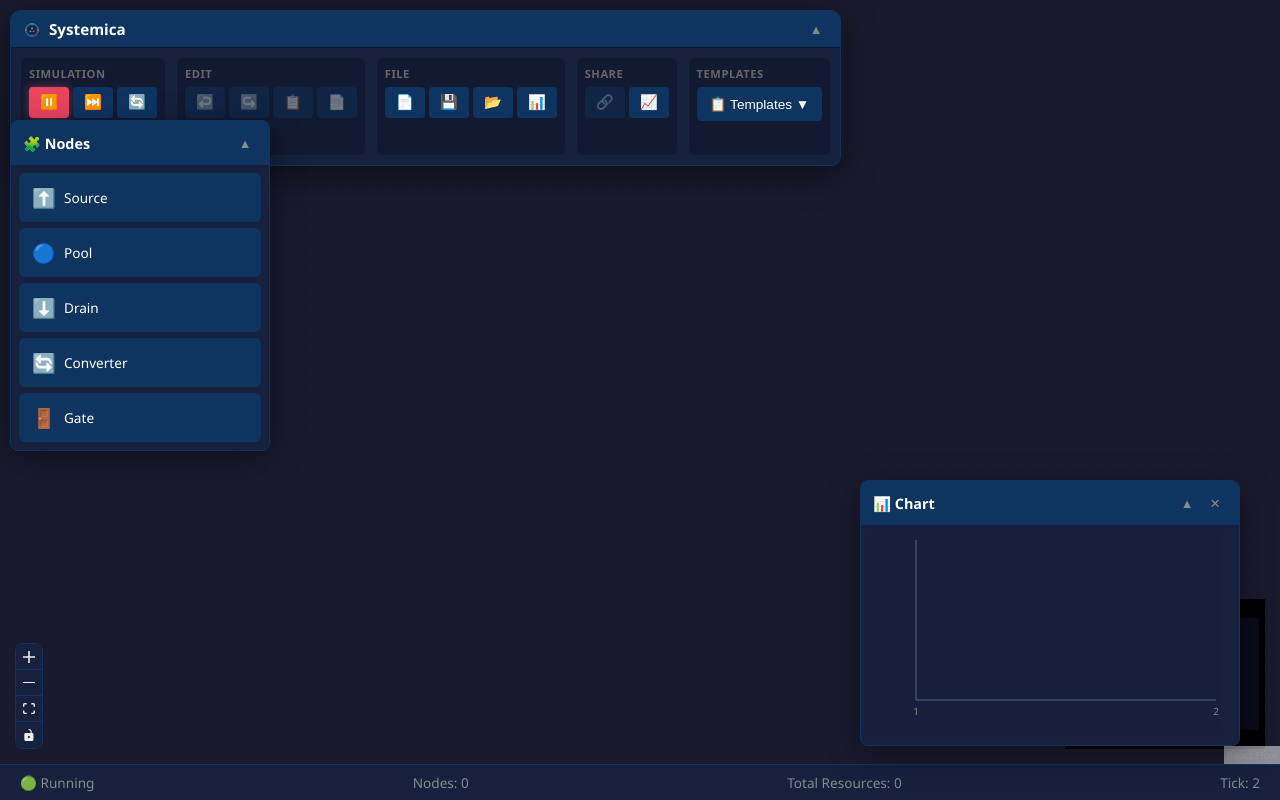
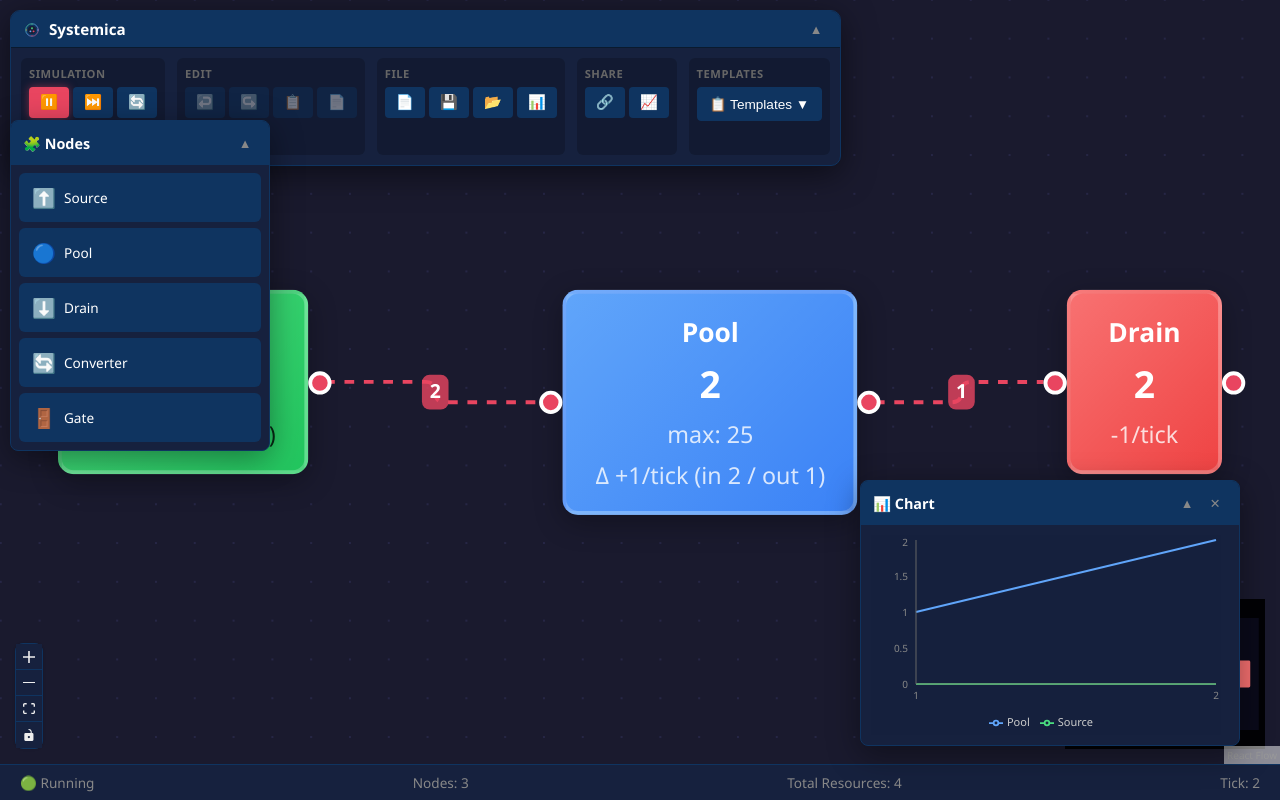
Before and after one commit to giocasu/systemica, a React (Vite) app: page / in a window 1280 px wide. Both pictures are taken after a click on the button "▶️". Built offline with nearby package versions, Linux system fonts and the light colour scheme.

Commit message:
aggiornati docs e bugfix

```diff
--- a/src/App.tsx
+++ b/src/App.tsx
@@ -49,6 +49,7 @@ function Flow() {
     copySelected,
     paste,
     loadState,
+    loadTemplate,
   } = useSimulatorStore();
 
   const reactFlowWrapper = useRef<HTMLDivElement>(null);
@@ -75,11 +76,13 @@ function Flow() {
       const savedState = loadFromLocalStorage();
       if (savedState && savedState.nodes.length > 0) {
         loadState(savedState.nodes, savedState.edges);
+      } else {
+        loadTemplate('starter');
       }
     };
 
     loadInitialState();
-  }, [loadState]);
+  }, [loadState, loadTemplate]);
 
   // Auto-save to localStorage whenever nodes or edges change
   useEffect(() => {
--- a/src/nodes/index.tsx
+++ b/src/nodes/index.tsx
@@ -29,6 +29,7 @@ export const SourceNode = memo(({ data, selected }: CustomNodeProps) => {
   const totalProduced = data.totalProduced ?? 0;
   const isExhausted = maxProd !== -1 && totalProduced >= maxProd;
   const lastProduced = typeof data.lastProduced === 'number' ? data.lastProduced : 0;
+  const lastSent = typeof data.lastSent === 'number' ? data.lastSent : 0;
   const activeClass = lastProduced > 0 ? 'source-active' : '';
   const modePrefix =
     mode === 'script'
@@ -46,7 +47,9 @@ export const SourceNode = memo(({ data, selected }: CustomNodeProps) => {
         <div className="node-rate">{formatResources(totalProduced)}/{maxProd}</div>
       )}
       {!isExhausted && lastProduced > 0 ? (
-        <div className="node-rate">{modePrefix} +{formatResources(lastProduced)}/tick</div>
+        <div className="node-rate">
+          {modePrefix} +{formatResources(lastProduced)}/tick{lastSent > 0 ? ` (out ${formatResources(lastSent)})` : ''}
+        </div>
       ) : !isExhausted && mode === 'script' ? (
         <div className="node-rate">📜 script</div>
       ) : !isExhausted && mode === 'formula' && data.formula ? (
@@ -62,6 +65,8 @@ export const SourceNode = memo(({ data, selected }: CustomNodeProps) => {
 // Pool Node - stores resources
 export const PoolNode = memo(({ data, selected }: CustomNodeProps) => {
   const lastReceived = typeof data.lastReceived === 'number' ? data.lastReceived : 0;
+  const lastSent = typeof data.lastSent === 'number' ? data.lastSent : 0;
+  const delta = lastReceived - lastSent;
   const activeClass = lastReceived > 0 ? 'pool-active' : '';
   return (
     <div className={`custom-node node-pool ${activeClass} ${selected ? 'selected' : ''}`}>
@@ -69,7 +74,11 @@ export const PoolNode = memo(({ data, selected }: CustomNodeProps) => {
       <div className="node-label">{data.label}</div>
       <div className="node-value">{formatResources(data.resources)}</div>
       {data.capacity > 0 && <div className="node-rate">max: {formatResources(data.capacity)}</div>}
-      {lastReceived > 0 && <div className="node-rate">+{formatResources(lastReceived)}/tick</div>}
+      {(lastReceived > 0 || lastSent > 0) && (
+        <div className="node-rate">
+          Δ {delta >= 0 ? '+' : ''}{formatResources(delta)}/tick (in {formatResources(lastReceived)} / out {formatResources(lastSent)})
+        </div>
+      )}
       <Handle type="source" position={Position.Right} />
     </div>
   );
--- a/src/store/simulatorStore.ts
+++ b/src/store/simulatorStore.ts
@@ -208,6 +208,7 @@ export const useSimulatorStore = create<SimulatorState>((set, get) => ({
         lastProduced: defaults.lastProduced ?? 0,
         lastReceived: defaults.lastReceived ?? 0,
         lastConverted: defaults.lastConverted ?? 0,
+        lastSent: defaults.lastSent ?? 0,
       },
     };
 
@@ -287,6 +288,7 @@ export const useSimulatorStore = create<SimulatorState>((set, get) => ({
     // Create a map for quick lookup
     const nodeMap = new Map(nodes.map((n) => [n.id, { ...n, data: { ...n.data } }]));
     for (const node of nodeMap.values()) {
+      node.data.lastSent = 0;
       if (node.data.nodeType === 'source') {
         node.data.lastProduced = 0;
       }
@@ -453,6 +455,7 @@ export const useSimulatorStore = create<SimulatorState>((set, get) => ({
               } else {
                 source.data.resources -= actualFlow;
               }
+              source.data.lastSent = (source.data.lastSent ?? 0) + actualFlow;
 
               // Add to target
               if (target.data.nodeType === 'drain') {
@@ -488,6 +491,7 @@ export const useSimulatorStore = create<SimulatorState>((set, get) => ({
                 } else {
                   source.data.resources -= 1;
                 }
+                source.data.lastSent = (source.data.lastSent ?? 0) + 1;
 
                 // Add to target
                 if (target.data.nodeType === 'drain') {
@@ -661,6 +665,7 @@ export const useSimulatorStore = create<SimulatorState>((set, get) => ({
             }
           }
           node.data.lastConverted = actualOutputUsed;
+          node.data.lastSent = (node.data.lastSent ?? 0) + actualOutputUsed;
 
           // Consume input proportionally to actual output
           if (node.data.useFormula) {
--- a/src/templates/index.ts
+++ b/src/templates/index.ts
@@ -61,6 +61,40 @@ const createEdge = (
   labelBgPadding: [4, 2] as [number, number],
   labelBgBorderRadius: 4,
 });
+
+// ============================================
+// TEMPLATE 0: Starter
+// ============================================
+const starterTemplate: GameTemplate = {
+  id: 'starter',
+  name: 'Starter',
+  icon: '🚀',
+  description: 'Minimal setup: Source → Pool → Drain',
+  nodes: [
+    {
+      id: 'starter-source',
+      type: 'source',
+      position: { x: 120, y: 160 },
+      data: createNodeData('Source', 'source', { productionRate: 2, capacity: 10 }),
+    },
+    {
+      id: 'starter-pool',
+      type: 'pool',
+      position: { x: 380, y: 160 },
+      data: createNodeData('Pool', 'pool', { resources: 0, capacity: 25 }),
+    },
+    {
+      id: 'starter-drain',
+      type: 'drain',
+      position: { x: 640, y: 160 },
+      data: createNodeData('Drain', 'drain', {}),
+    },
+  ],
+  edges: [
+    createEdge('starter-e1', 'starter-source', 'starter-pool', 2),
+    createEdge('starter-e2', 'starter-pool', 'starter-drain', 1),
+  ],
+};
 
 // ============================================
 // TEMPLATE 1: Loot System
@@ -283,6 +317,7 @@ const manaSystemTemplate: GameTemplate = {
 
 // Export all templates
 export const templates: GameTemplate[] = [
+  starterTemplate,
   lootSystemTemplate,
   energyRegenTemplate,
   craftingTemplate,
--- a/src/types.ts
+++ b/src/types.ts
@@ -51,6 +51,8 @@ export interface NodeData extends Record<string, unknown> {
   lastReceived?: number;
   // Converter: output in the last tick (for UI feedback)
   lastConverted?: number;
+  // Generic: sent out in the last tick (for UI feedback)
+  lastSent?: number;
 }
 
 // Default values for each node type
@@ -74,6 +76,7 @@ export const nodeDefaults: Record<NodeType, Partial<NodeData>> = {
     maxProduction: -1,
     totalProduced: 0,
     lastProduced: 0,
+    lastSent: 0,
   },
   pool: {
     resources: 0,
@@ -94,6 +97,7 @@ export const nodeDefaults: Record<NodeType, Partial<NodeData>> = {
     maxProduction: -1,
     totalProduced: 0,
     lastReceived: 0,
+    lastSent: 0,
   },
   drain: {
     resources: 0,
@@ -114,6 +118,7 @@ export const nodeDefaults: Record<NodeType, Partial<NodeData>> = {
     maxProduction: -1,
     totalProduced: 0,
     lastConsumed: 0,
+    lastSent: 0,
   },
   converter: {
     resources: 0,
@@ -134,6 +139,7 @@ export const nodeDefaults: Record<NodeType, Partial<NodeData>> = {
     maxProduction: -1,
     totalProduced: 0,
     lastConverted: 0,
+    lastSent: 0,
   },
   gate: {
     resources: 0,
@@ -155,6 +161,7 @@ export const nodeDefaults: Record<NodeType, Partial<NodeData>> = {
     lastDistributionIndex: 0,
     maxProduction: -1,
     totalProduced: 0,
+    lastSent: 0,
   },
 };
 
```
Also changed, not shown: 4 other files (tests, documents, lock files or other folders).
